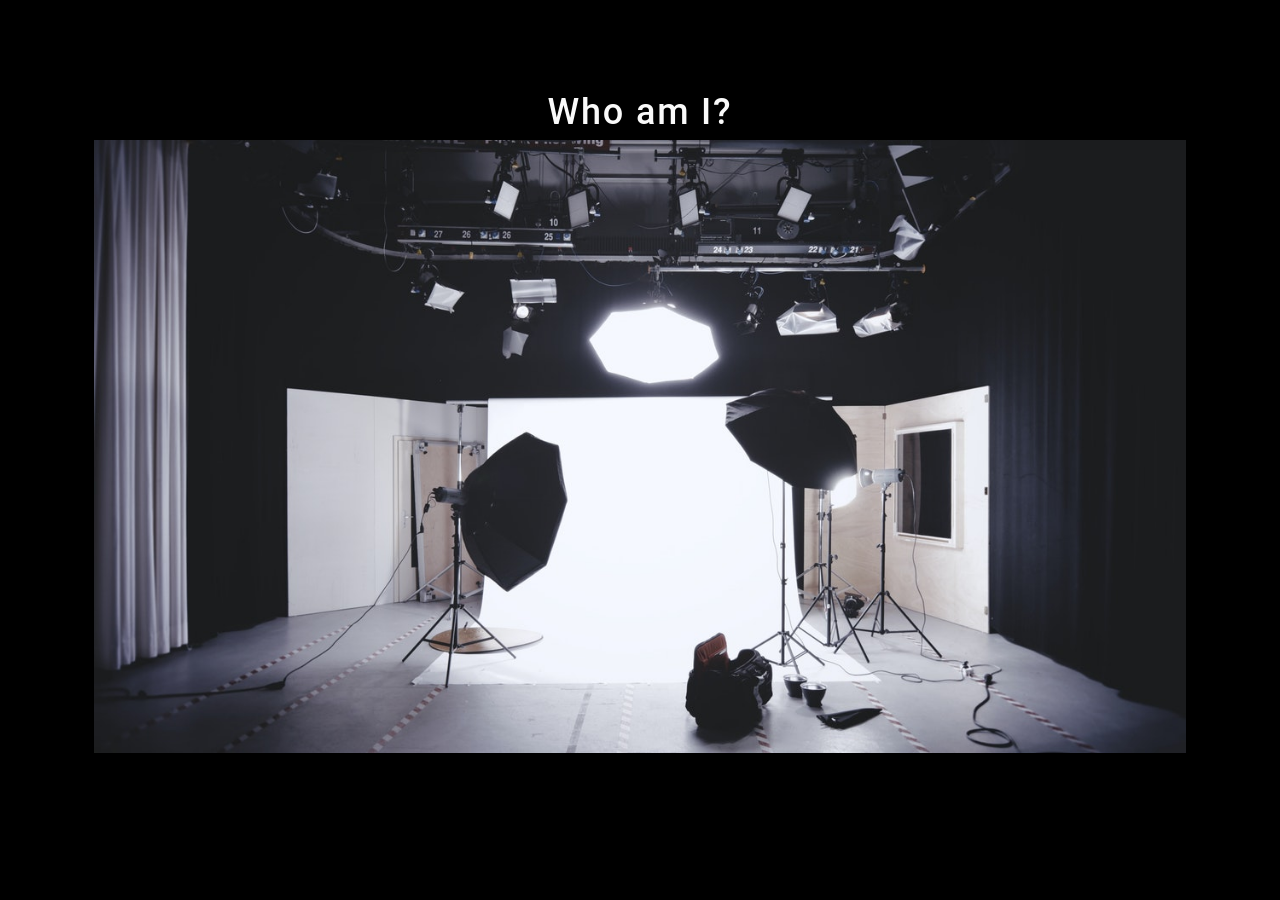
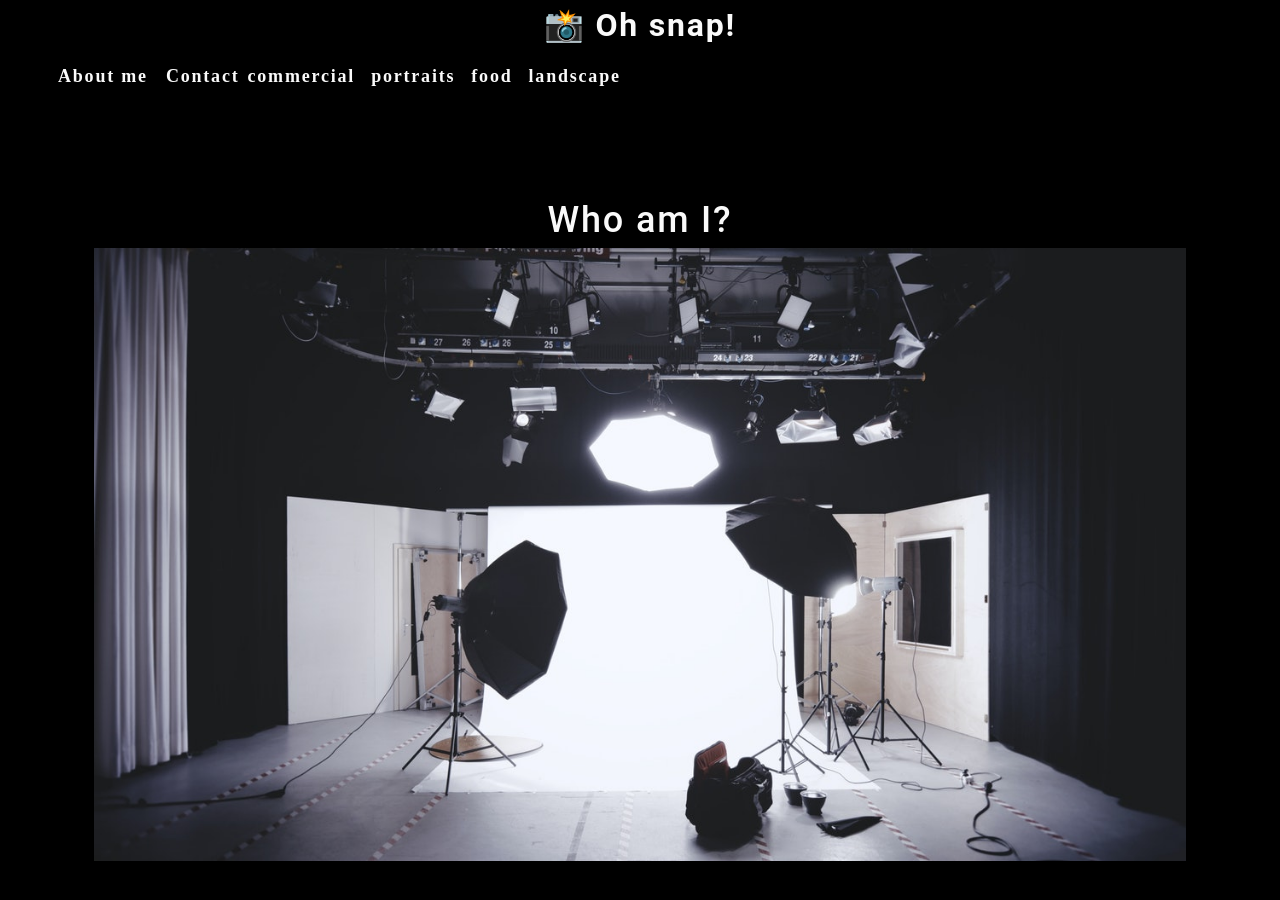
Before and after one commit to meghankbock/photo-port, a React (Create React App) app: page / in a window 1280 px wide. Shown: the top 900 px of the page. Before the commit the page ends 851 px from the top, so only its background shows below. Built offline with nearby package versions, Linux system fonts and the light colour scheme.

Commit message:
set up nav component

```diff
--- a/src/App.js
+++ b/src/App.js
@@ -1,10 +1,12 @@
 import React from 'react';
 import './App.css';
+import Nav from './components/Nav';
 import About from './components/About';
 
 function App() {
   return (
     <div className="App">
+      <Nav></Nav>
       <main>
         <About></About>
       </main>
--- a/src/components/Nav/index.js
+++ b/src/components/Nav/index.js
@@ -0,0 +1,60 @@
+import React from 'react';
+
+function Nav() {
+    const categories = [
+        {
+            name: "commercial",
+            description: "Photos of grocery stores, food trucks, and other commercial projects"
+        },
+        {
+            name: "portraits",
+            description: "Portraits of people in my life"
+        },
+        {
+            name: "food",
+            description: "Delicious delicacies"
+        },
+        {
+            name: "landscape",
+            description: "Fields, farmhouses, waterfalls, and the beauty of nature"
+        }
+    ];
+
+    function categorySelected(name) {
+        console.log(`${name} clicked`)
+    }
+
+    return (
+        <header>
+            <h2>
+                <a href="/">
+                    <span role="img" aria-label="camera"> 📸</span> Oh snap!
+                </a>
+            </h2>
+            <nav>
+                <ul className="flex-row">
+                    <li className="mx-2">
+                        <a href="#about">
+                            About me
+                        </a>
+                    </li>
+                    <li>
+                        <span>Contact</span>
+                    </li>
+                    {categories.map((category) => (
+                        <li
+                            className="mx-1"
+                            key={category.name}
+                        >
+                            <span onClick={() => categorySelected(category.name)}>
+                                {category.name}
+                            </span>
+                            </li>
+                    ))}
+                </ul>
+            </nav>
+        </header>
+    );
+}
+
+export default Nav;
```
